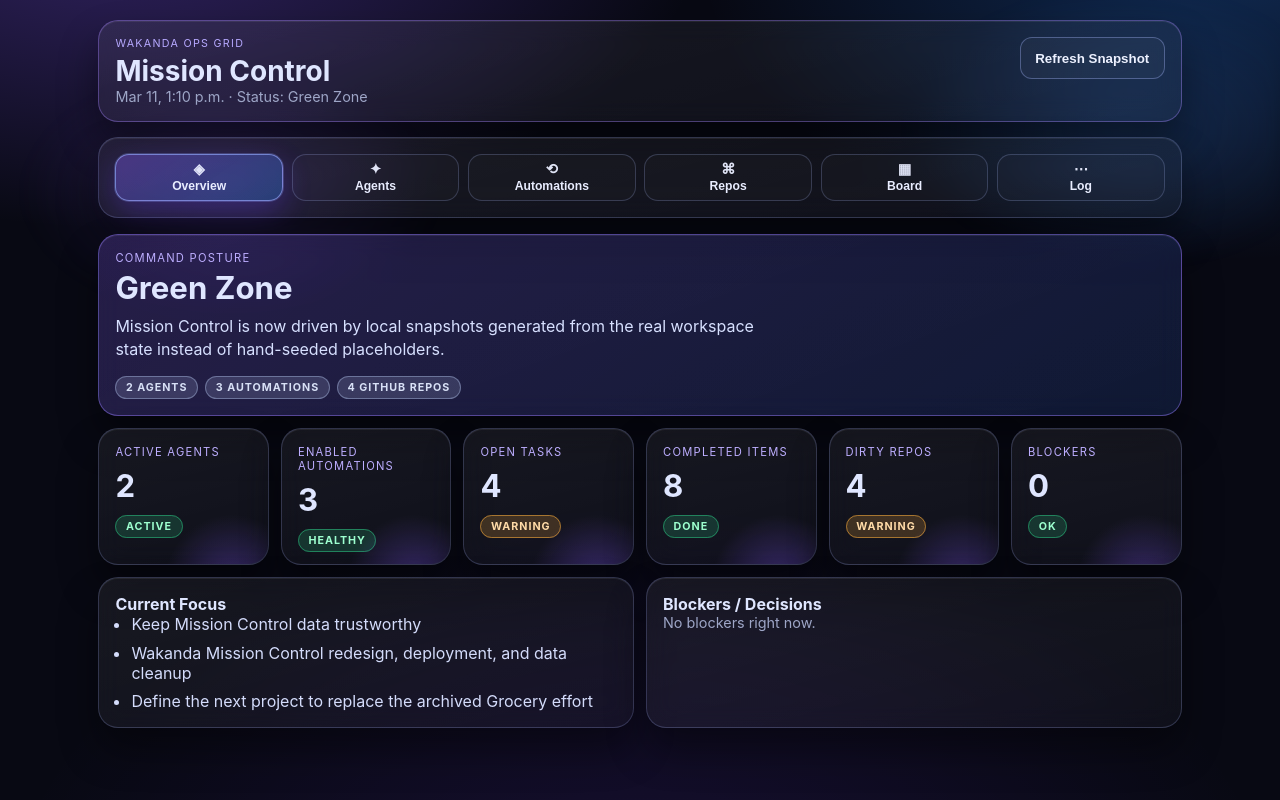
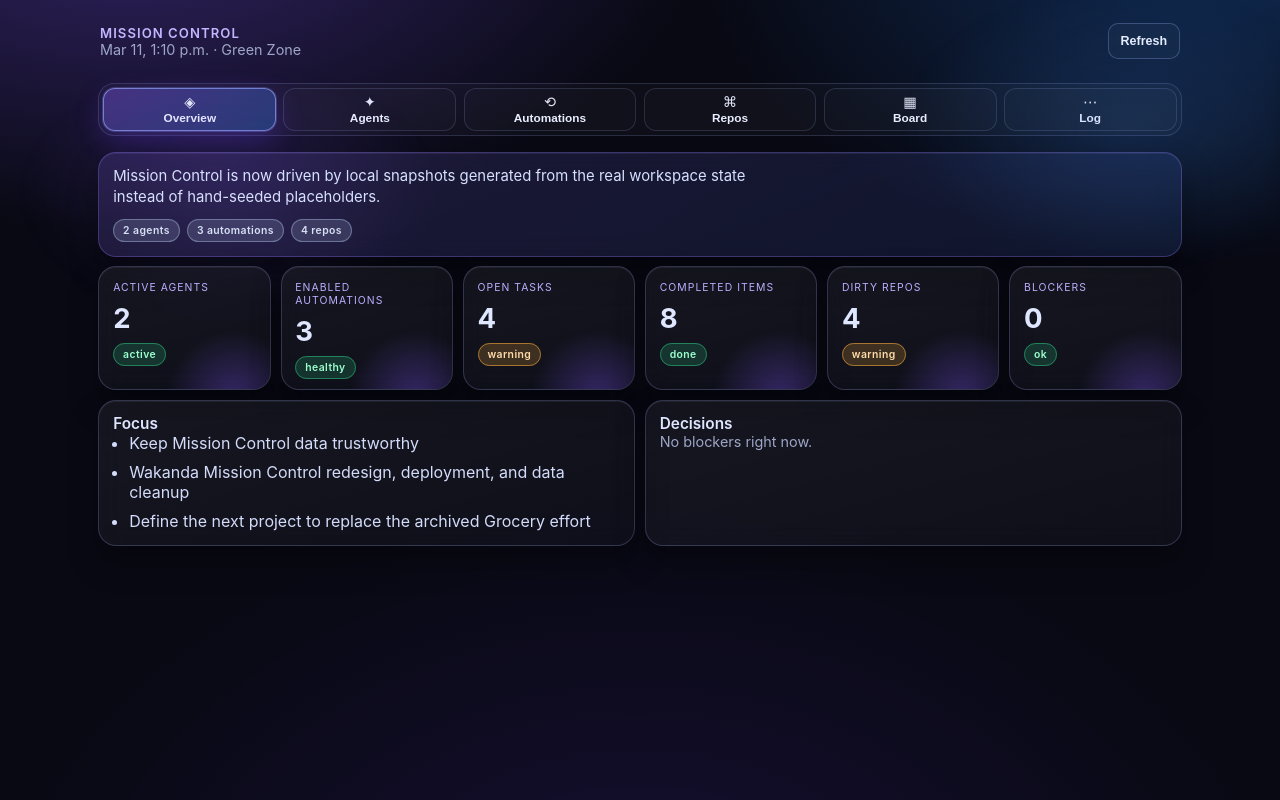
Before and after one commit to griotwakanda/griot-mission-control, a Vue app: page / in a window 1280 px wide. Built offline with nearby package versions, Linux system fonts and the light colour scheme.

Commit message:
refine ui density and soften overview framing

```diff
--- a/src/App.vue
+++ b/src/App.vue
@@ -30,10 +30,10 @@ const board = ref({ columns: { todo: [], inProgress: [], done: [], blocked: [] }
 const worklog = ref([])
 
 const boardColumns = computed(() => [
-  { key: 'todo', label: 'TODO' },
-  { key: 'inProgress', label: 'IN PROGRESS' },
-  { key: 'done', label: 'DONE' },
-  { key: 'blocked', label: 'BLOCKED' },
+  { key: 'todo', label: 'Todo' },
+  { key: 'inProgress', label: 'In progress' },
+  { key: 'done', label: 'Done' },
+  { key: 'blocked', label: 'Blocked' },
 ])
 
 const formatRelativeTimestamp = (value) => {
@@ -120,16 +120,15 @@ onMounted(loadData)
   <main class="app-shell">
     <div class="ambient-layer" aria-hidden="true"></div>
 
-    <header class="topbar shell-card">
+    <header class="topbar">
       <div>
-        <p class="eyebrow">Wakanda Ops Grid</p>
-        <h1>Mission Control</h1>
-        <p class="muted">{{ formatRelativeTimestamp(overview.generatedAt) }} · Status: {{ overview.missionStatus }}</p>
+        <p class="title-mark">Mission Control</p>
+        <p class="muted">{{ formatRelativeTimestamp(overview.generatedAt) }} · {{ overview.missionStatus }}</p>
       </div>
-      <button class="ghost" @click="loadData">Refresh Snapshot</button>
+      <button class="ghost" @click="loadData">Refresh</button>
     </header>
 
-    <nav class="tabs shell-card" aria-label="Mission control modules">
+    <nav class="tabs" aria-label="Mission control modules">
       <button
         v-for="tab in tabs"
         :key="tab"
@@ -145,16 +144,12 @@ onMounted(loadData)
     <p v-if="loading" class="shell-card muted">Loading operational snapshot…</p>
 
     <section v-if="!loading && activeTab === 'Overview'" class="module-stack">
-      <article class="hero-panel shell-card">
-        <div>
-          <p class="label">Command posture</p>
-          <h2 class="hero-title">{{ overview.missionStatus }}</h2>
-          <p class="hero-copy">{{ overview.summary }}</p>
-        </div>
+      <article class="summary-band shell-card">
+        <p class="hero-copy">{{ overview.summary }}</p>
         <div class="hero-meta">
           <span class="badge neutral">{{ agents.length }} agents</span>
           <span class="badge neutral">{{ automations.length }} automations</span>
-          <span class="badge neutral">{{ repos.github.length }} GitHub repos</span>
+          <span class="badge neutral">{{ repos.github.length }} repos</span>
         </div>
       </article>
 
@@ -168,14 +163,14 @@ onMounted(loadData)
 
       <div class="section-grid">
         <article class="shell-card">
-          <h2>Current Focus</h2>
+          <h2>Focus</h2>
           <ul>
             <li v-for="item in overview.currentFocus" :key="item">{{ item }}</li>
           </ul>
         </article>
 
         <article class="shell-card">
-          <h2>Blockers / Decisions</h2>
+          <h2>Decisions</h2>
           <ul v-if="overview.blockers.length">
             <li v-for="item in overview.blockers" :key="item">{{ item }}</li>
           </ul>
--- a/src/style.css
+++ b/src/style.css
@@ -31,7 +31,6 @@ body {
   color: var(--ink);
 }
 
-h1,
 h2,
 p,
 ul {
@@ -49,9 +48,9 @@ ul {
   position: relative;
   max-width: 1120px;
   margin: 0 auto;
-  padding: 0.95rem 0.85rem 6.3rem;
+  padding: 1rem 0.9rem 6.3rem;
   display: grid;
-  gap: 0.85rem;
+  gap: 0.7rem;
 }
 
 .ambient-layer {
@@ -65,13 +64,13 @@ ul {
 }
 
 .shell-card {
-  background: linear-gradient(165deg, rgba(255, 255, 255, 0.065), rgba(255, 255, 255, 0.03));
+  background: linear-gradient(165deg, rgba(255, 255, 255, 0.06), rgba(255, 255, 255, 0.028));
   border: 1px solid var(--border);
-  border-radius: 20px;
-  padding: 1rem;
+  border-radius: 18px;
+  padding: 0.86rem;
   box-shadow:
-    0 22px 38px rgba(0, 0, 0, 0.4),
-    inset 0 1px 0 rgba(255, 255, 255, 0.07);
+    0 16px 30px rgba(0, 0, 0, 0.34),
+    inset 0 1px 0 rgba(255, 255, 255, 0.06);
   backdrop-filter: blur(12px);
 }
 
@@ -79,24 +78,21 @@ ul {
   display: flex;
   gap: 1rem;
   justify-content: space-between;
-  align-items: flex-start;
-  border-color: rgba(167, 131, 255, 0.38);
+  align-items: center;
+  padding: 0.2rem 0.1rem 0.55rem;
 }
 
-.eyebrow {
+.title-mark {
+  font-size: 0.82rem;
+  letter-spacing: 0.08em;
   text-transform: uppercase;
-  letter-spacing: 0.12em;
-  font-size: 0.67rem;
-  color: #b7a9ff;
-}
-
-h1 {
-  margin-top: 0.25rem;
-  font-size: clamp(1.35rem, 5vw, 1.75rem);
+  color: #c2b6ff;
+  font-weight: 620;
 }
 
 h2 {
-  font-size: 1rem;
+  font-size: 0.96rem;
+  font-weight: 590;
 }
 
 .muted {
@@ -106,25 +102,29 @@ h2 {
 
 .tabs {
   display: none;
-  gap: 0.55rem;
+  gap: 0.45rem;
   grid-template-columns: repeat(3, minmax(0, 1fr));
+  padding: 0.25rem;
+  border: 1px solid rgba(168, 183, 255, 0.18);
+  border-radius: 16px;
+  background: rgba(255, 255, 255, 0.025);
 }
 
 .tab-pill,
 .dock-item {
-  border: 1px solid rgba(175, 190, 255, 0.22);
-  background: rgba(255, 255, 255, 0.02);
+  border: 1px solid rgba(175, 190, 255, 0.16);
+  background: rgba(255, 255, 255, 0.015);
   color: #e9edff;
-  border-radius: 14px;
-  min-height: 46px;
-  padding: 0.45rem 0.65rem;
+  border-radius: 12px;
+  min-height: 42px;
+  padding: 0.35rem 0.55rem;
   display: flex;
   flex-direction: column;
-  gap: 0.15rem;
+  gap: 0.1rem;
   align-items: center;
   justify-content: center;
-  font-weight: 600;
-  font-size: 0.76rem;
+  font-weight: 560;
+  font-size: 0.74rem;
 }
 
 .tab-pill.active,
@@ -151,42 +151,37 @@ button:active {
 }
 
 button.ghost {
-  border-radius: 12px;
-  border: 1px solid rgba(166, 182, 255, 0.36);
-  background: rgba(255, 255, 255, 0.03);
+  border-radius: 10px;
+  border: 1px solid rgba(166, 182, 255, 0.28);
+  background: rgba(255, 255, 255, 0.025);
   color: #edf1ff;
-  min-height: 42px;
-  padding: 0 0.9rem;
-  font-weight: 600;
+  min-height: 36px;
+  padding: 0 0.75rem;
+  font-weight: 560;
+  font-size: 0.78rem;
 }
 
-.hero-panel {
+.summary-band {
   display: grid;
-  gap: 0.95rem;
+  gap: 0.7rem;
   background:
-    linear-gradient(145deg, rgba(125, 78, 255, 0.2), rgba(39, 112, 255, 0.12)),
-    linear-gradient(160deg, rgba(255, 255, 255, 0.04), rgba(255, 255, 255, 0.02));
-  border-color: rgba(151, 124, 255, 0.45);
+    linear-gradient(145deg, rgba(125, 78, 255, 0.13), rgba(39, 112, 255, 0.09)),
+    linear-gradient(160deg, rgba(255, 255, 255, 0.035), rgba(255, 255, 255, 0.02));
+  border-color: rgba(151, 124, 255, 0.3);
+}
+
+.hero-copy {
+  max-width: 68ch;
+  color: #d7e0ff;
+  line-height: 1.4;
+  font-size: 0.93rem;
 }
 
 .label {
   color: #bdaeff;
-  font-size: 0.7rem;
-  letter-spacing: 0.11em;
+  font-size: 0.65rem;
+  letter-spacing: 0.1em;
   text-transform: uppercase;
-}
-
-.hero-title {
-  margin-top: 0.3rem;
-  font-size: clamp(1.35rem, 5.2vw, 1.95rem);
-  font-weight: 750;
-}
-
-.hero-copy {
-  margin-top: 0.45rem;
-  max-width: 65ch;
-  color: #d7e0ff;
-  line-height: 1.45;
 }
 
 .hero-meta {
@@ -199,7 +194,7 @@ button.ghost {
 .board-grid,
 .section-grid {
   display: grid;
-  gap: 0.75rem;
+  gap: 0.62rem;
 }
 
 .kpi-grid {
@@ -222,15 +217,15 @@ button.ghost {
 }
 
 .kpi-card .value {
-  margin: 0.5rem 0 0.55rem;
-  font-size: clamp(1.35rem, 6vw, 1.95rem);
-  font-weight: 700;
+  margin: 0.42rem 0 0.45rem;
+  font-size: clamp(1.2rem, 5.5vw, 1.72rem);
+  font-weight: 680;
   letter-spacing: 0.01em;
 }
 
 .module-stack {
   display: grid;
-  gap: 0.75rem;
+  gap: 0.62rem;
 }
 
 .row-between {
@@ -242,12 +237,11 @@ button.ghost {
 
 .badge {
   border-radius: 999px;
-  padding: 0.25rem 0.6rem;
+  padding: 0.24rem 0.56rem;
   border: 1px solid transparent;
-  font-size: 0.67rem;
-  text-transform: uppercase;
-  letter-spacing: 0.09em;
-  font-weight: 650;
+  font-size: 0.65rem;
+  letter-spacing: 0.04em;
+  font-weight: 620;
 }
 
 .badge.ok {
```
